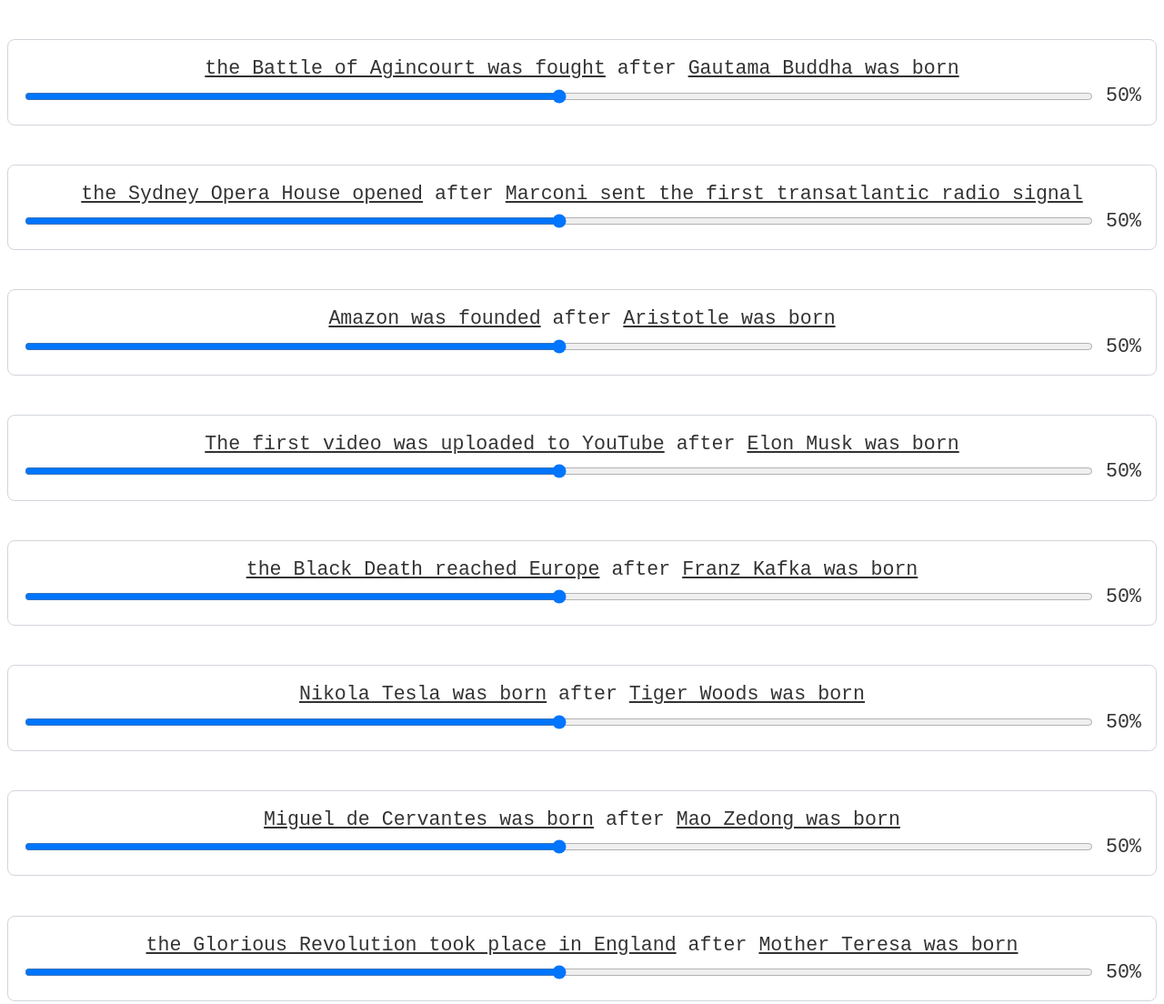
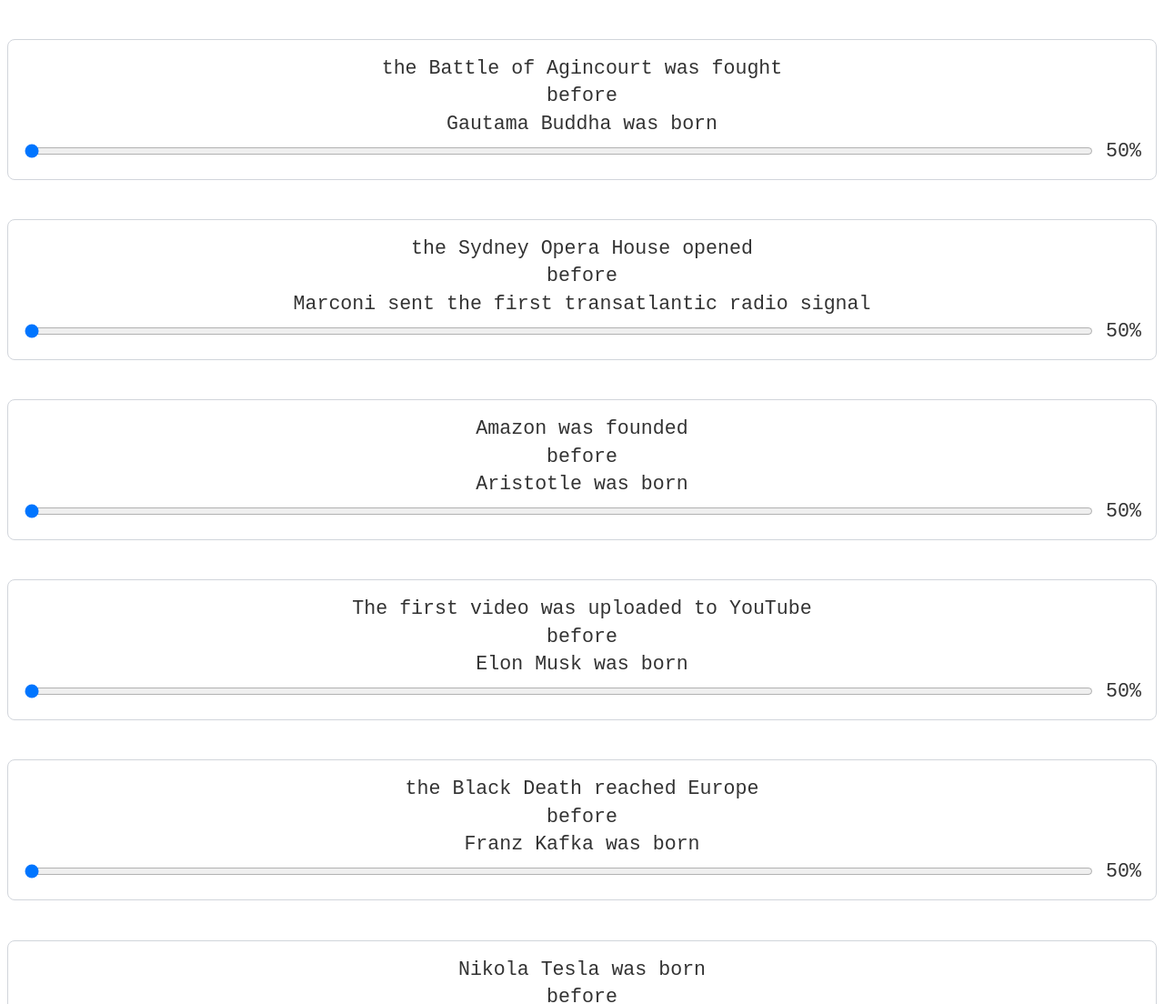
Before and after one commit to alefore/estimate, a website with bundled scripts: page index.html in a window 1280 px wide. Shown: the top 1104 px of the page at 91% size. Built offline with nearby package versions, Linux system fonts and the light colour scheme.

Commit message:
Drastically rework the questions widget.

```diff
--- a/src/main.ts
+++ b/src/main.ts
@@ -1,43 +1,14 @@
 import {famousPersons} from './famous_persons.js';
 import {historicalEvents} from './historical_events.js';
-
-interface UnitEntry {
-  name: string;
-  value: number;
-}
-
-interface QuestionInput {
-  question: Node;
-  correctAnswer: boolean;
-  explanation: Node;
-}
+import {CompareQuestion, QuestionView, UnitEntry} from './question.js';
 
 class Unit {
-  constructor(
-      public readonly name: string,
-      public readonly render: (a: UnitEntry, b: UnitEntry) => QuestionInput) {}
+  constructor(public readonly name: string) {}
 }
 
 const data = new Map<Unit, UnitEntry[]>();
 
-const yearUnit = new Unit('Year', (a, b) => {
-  const fragment = document.createDocumentFragment();
-
-  const spanA = document.createElement('span');
-  spanA.className = 'highlight';
-  spanA.textContent = a.name;
-
-  const spanB = document.createElement('span');
-  spanB.className = 'highlight';
-  spanB.textContent = b.name;
-
-  fragment.append(spanA, ' after ', spanB);
-
-  const explanation = document.createElement('div');
-  explanation.textContent = `${a.name}: ${a.value}, ${b.name}: ${b.value}`;
-
-  return {question: fragment, correctAnswer: a.value > b.value, explanation};
-});
+const yearUnit = new Unit('Year');
 
 data.set(yearUnit, famousPersons.concat(historicalEvents).concat([
   {name: 'humans landed on the moon', value: 1969},
@@ -50,7 +21,7 @@
   },
 ]));
 
-function generateQuestion(data: Map<Unit, UnitEntry[]>): QuestionInput {
+function generateQuestion(data: Map<Unit, UnitEntry[]>): CompareQuestion {
   const units = Array.from(data.keys());
   if (units.length === 0) {
     throw new Error('The data map is empty.');
@@ -73,7 +44,7 @@
     indexB = Math.floor(Math.random() * entries.length);
   }
 
-  return selectedUnit.render(entries[indexA], entries[indexB]);
+  return new CompareQuestion(entries[indexA], entries[indexB]);
 }
 
 const questionInputs = Array.from({length: 10}, () => generateQuestion(data));
@@ -117,60 +88,9 @@
 //   },
 // ];
 
-class Question {
-  div: HTMLElement = document.createElement('div');
-  slider: HTMLInputElement;
-  header: HTMLHeadingElement;
-
-  constructor(public readonly questionInput: QuestionInput) {
-    this.div.classList.add('question');
-
-    this.header = document.createElement('div');
-    this.header.appendChild(questionInput.question);
-
-    const sliderContainer = document.createElement('div');
-    sliderContainer.className = 'slider-container';
-
-    this.slider = document.createElement('input');
-    this.slider.type = 'range';
-    this.slider.min = '0';
-    this.slider.max = '100';
-    this.slider.step = '5';
-    this.slider.value = '50';
-    this.slider.addEventListener('input', () => {
-      estimate.textContent = `${this.slider.value}%`;
-    });
-
-    const estimate = document.createElement('span');
-    estimate.textContent = '50%';
-    sliderContainer.append(this.slider, estimate);
-
-    this.div.append(this.header, sliderContainer);
-    document.body.append(this.div);
-  }
-
-  isUserCorrect(): boolean {
-    return (Number(this.slider.value) >= 50) ==
-        this.questionInput.correctAnswer;
-  }
-
-  reveal() {
-    if (this.slider.value != '50') {
-      this.header.classList.add(this.isUserCorrect() ? 'correct' : 'incorrect');
-    }
-    this.slider.classList.add('invisible');
-    const user = Number(this.slider.value) >= 50;
-    const actual = this.questionInput.correctAnswer;
-    this.div.append(user === actual ? 'Correct' : 'Incorrect');
-    this.div.append(
-        ` (You: ${user ? '🟢' : '🔴'}, Actual: ${actual ? '🟢' : '🔴'})`);
-    this.div.appendChild(this.questionInput.explanation);
-  }
-}
-
-function reveal(questions: Question[], button: HTMLButtonElement) {
+function reveal(questions: QuestionView[], button: HTMLButtonElement) {
   questions.forEach((q) => q.reveal());
-  let countCorrect = questions.filter((q) => q.isUserCorrect()).length;
+  let countCorrect = questions.filter((q) => q.question.isCorrect()).length;
   const expectedCorrect = questions.reduce((expectedCorrect, question) => {
     const value = Number(question.slider.value);
     const p = value / 100;
@@ -184,8 +104,8 @@
 }
 
 document.addEventListener('DOMContentLoaded', () => {
-  const questions: Question[] = questionInputs.map((q) => {
-    return new Question(q);
+  const questions: QuestionView[] = questionInputs.map((q) => {
+    return new QuestionView(q);
   });
 
   const button = document.createElement('button');
--- /dev/null
+++ b/src/question.ts
@@ -0,0 +1,95 @@
+export interface UnitEntry {
+  name: string;
+  value: number;
+}
+
+export class CompareQuestion {
+  public flipped = false;
+  public readonly view = Object.assign(
+      document.createElement('div'), {className: 'compare-question clickable'});
+
+  constructor(
+      public readonly input0: UnitEntry, public readonly input1: UnitEntry) {
+    this.view.addEventListener('click', this.handleDivClick);
+  }
+
+  handleDivClick =
+      () => {
+        this.flipped = !this.flipped;
+        this.render(false);
+      }
+
+  sortedUnits() {
+    const output = [this.input0, this.input1];
+    if (this.flipped) output.reverse();
+    return output;
+  }
+
+  render(reveal: boolean) {
+    this.view.textContent = '';
+    const units = this.sortedUnits();
+    this.addInputToView(units[0], reveal);
+    this.view.append(document.createTextNode('before'));
+    this.addInputToView(units[1], reveal);
+    if (reveal) {
+      this.view.removeEventListener('click', this.handleDivClick);
+      this.view.classList.remove('clickable');
+    }
+  }
+
+  private addInputToView(unit: UnitEntry, reveal: boolean) {
+    const p = document.createElement('p');
+    p.textContent = unit.name;
+    if (reveal) {
+      p.append(document.createTextNode(' ('));
+      p.append(Object.assign(
+          document.createElement('span'),
+          {className: 'answer-value', textContent: unit.value}));
+      p.append(document.createTextNode(')'));
+    }
+    this.view.append(p);
+  }
+
+  public isCorrect() {
+    const units = this.sortedUnits();
+    return units[0].value < units[1].value;
+  }
+}
+
+export class QuestionView {
+  readonly div: HTMLElement = document.createElement('div');
+  readonly sliderContainer: HTMLDivElement = Object.assign(
+      document.createElement('div'), {className: 'slider-container'});
+  readonly slider: HTMLInputElement = Object.assign(
+      document.createElement('input'),
+      {type: 'range', min: '50', max: '100', step: '5', value: '50'});
+  readonly header: HTMLHeadingElement = document.createElement('div');
+
+  constructor(public readonly question: CompareQuestion) {
+    this.div.classList.add('question');
+
+    this.header.append(this.question.view);
+    this.question.render(false);
+
+    const estimate =
+        Object.assign(document.createElement('span'), {textContent: '50%'});
+    this.slider.addEventListener('input', () => {
+      estimate.textContent = `${this.slider.value}%`;
+    });
+
+    this.sliderContainer.append(this.slider, estimate);
+
+    this.div.append(this.header, this.sliderContainer);
+    document.body.append(this.div);
+  }
+
+  reveal() {
+    if (this.slider.value != '50') {
+      this.header.classList.add(
+          this.question.isCorrect() ? 'correct' : 'incorrect');
+    }
+    this.slider.classList.add('invisible');
+    this.sliderContainer.append(this.question.isCorrect() ? '🟢' : '🔴');
+    this.question.render(true);
+  }
+}
--- a/style.css
+++ b/style.css
@@ -4,6 +4,10 @@
   line-height: 1.4;
   background-color: var(--bg);
   color: var(--text);
+}
+
+input, button, textarea, select {
+  font: inherit;
 }
 
 .slider-container {
@@ -38,6 +42,19 @@
   padding: 16px;
 }
 
+div.compare-question p {
+  margin-top: 0px;
+  margin-bottom: 0px;
+}
+
+div.clickable {
+  cursor: pointer;
+}
+
+div.compare-question span.answer-value {
+  font-weight: bold;
+}
+
 span.highlight {
   text-decoration: underline;
 }
```
